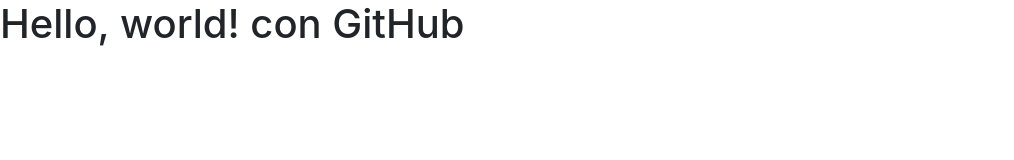
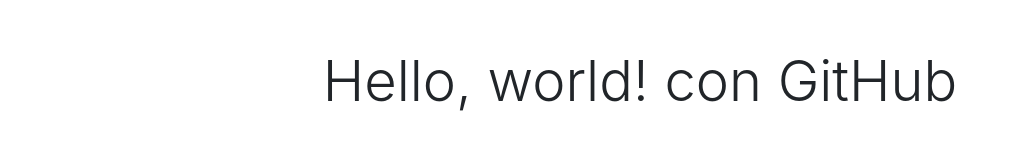
Before and after one commit to maarisol/maarisol.github.io, a plain HTML site: page index.html in a window 1280 px wide. Shown: the whole page, without its empty margins (0-1014 px from the left). Drawn offline with nearby package versions, Linux system fonts and the light colour scheme.

Commit message:
Update index.html

```diff
--- a/index.html
+++ b/index.html
@@ -11,7 +11,7 @@
     <title>Hello, world!</title>
   </head>
   <body>
-    <h1>Hello, world! con GitHub</h1>
+    <h1 class="text-center mt-5 display-4 text primary">Hello, world! con GitHub</h1>
 
     <!-- Optional JavaScript; choose one of the two! -->
 
```
